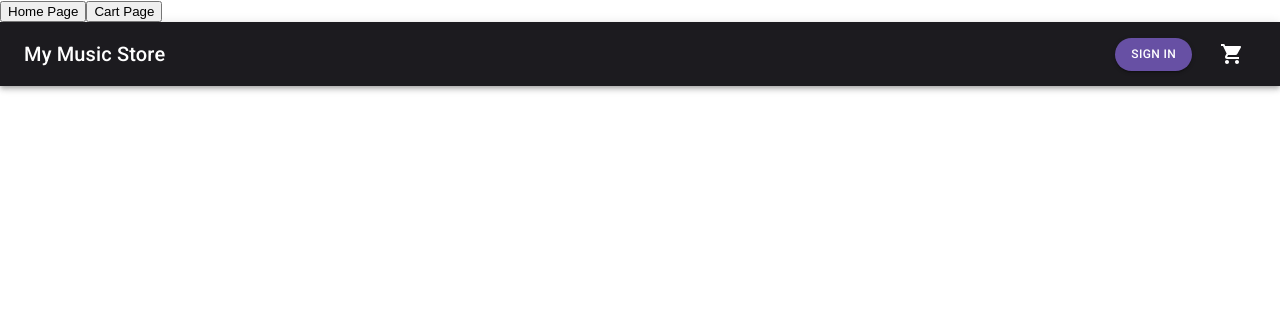
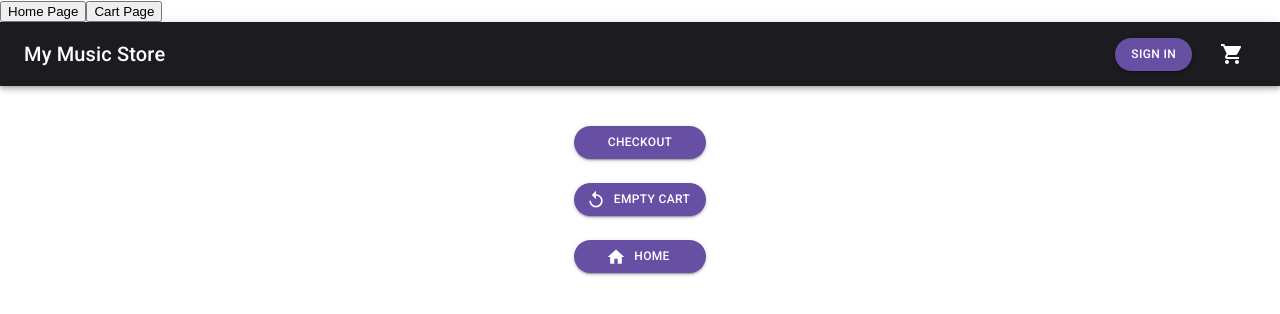
Before and after one commit to WDI-301/my-music-store-4, a React (Create React App) app: page / in a window 1280 px wide. Both pictures are taken after a click on the button "Cart Page". Shown: the top 314 px of the page. Built offline with nearby package versions, Linux system fonts and the light colour scheme.

Commit message:
UI for cart page | custom hook | emprty cart function

```diff
--- /dev/null
+++ b/src/components/CartItem.js
@@ -0,0 +1,53 @@
+import {
+  Card, CardMedia, IconButton, Typography,
+  Box,
+} from '@mui/material';
+import React from 'react';
+import DeleteForeverIcon from '@mui/icons-material/DeleteForever';
+import { useShoppingCart } from '../context/shoppingCartContext';
+
+function CartItem(props) {
+  const { cartItem } = props;
+  const { removeFromCart } = useShoppingCart();
+
+  return (
+    <Card>
+      <Box display="flex" width="100%">
+        <Box>
+          <CardMedia
+            component="img"
+            sx={{ width: 80, height: 80, p: 1 }}
+            image={cartItem.image}
+          />
+        </Box>
+        <Box px={2} display="flex" flexDirection="column" flexGrow={1} justifyContent="center">
+          <Box>
+            <Typography fontWeight="bold">
+              {cartItem.title}
+            </Typography>
+          </Box>
+          <Box>
+            <Typography fontWeight="bold">
+
+              $
+              {cartItem.price / 100}
+            </Typography>
+          </Box>
+        </Box>
+        <Box px={2} display="flex" flexDirection="column" justifyContent="center">
+          <Typography fontWeight="bold">
+            x
+            {cartItem.quantity}
+          </Typography>
+        </Box>
+        <Box px={2} display="flex" flexDirection="column" justifyContent="center" alignItems="center">
+          <IconButton onClick={() => removeFromCart(cartItem.id)}>
+            <DeleteForeverIcon />
+          </IconButton>
+        </Box>
+      </Box>
+    </Card>
+  );
+}
+
+export default CartItem;
--- a/src/components/Header.js
+++ b/src/components/Header.js
@@ -1,13 +1,12 @@
-import React, { useContext } from 'react';
 import ShoppingCartIcon from '@mui/icons-material/ShoppingCart';
 import {
-  AppBar, Badge, Button, IconButton, Toolbar, Typography,
-  Box,
+  AppBar, Badge, Box, Button, IconButton, Toolbar, Typography,
 } from '@mui/material';
-import { shoppingCartContext } from '../context/shoppingCartContext';
+import React from 'react';
+import { useShoppingCart } from '../context/shoppingCartContext';
 
 function Header() {
-  const { shoppingCart } = useContext(shoppingCartContext);
+  const { shoppingCart } = useShoppingCart();
 
   const itemQuantity = shoppingCart.reduce((acc, cartItem) => acc + cartItem.quantity, 0);
 
--- a/src/components/ProductDisplay.js
+++ b/src/components/ProductDisplay.js
@@ -1,7 +1,6 @@
-import React, { useContext } from 'react';
 import AddIcon from '@mui/icons-material/Add';
 import FavoriteIcon from '@mui/icons-material/Favorite';
-import { Button, Box } from '@mui/material';
+import { Box, Button } from '@mui/material';
 import Card from '@mui/material/Card';
 import CardActions from '@mui/material/CardActions';
 import CardContent from '@mui/material/CardContent';
@@ -9,10 +8,11 @@
 import CardMedia from '@mui/material/CardMedia';
 import IconButton from '@mui/material/IconButton';
 import Typography from '@mui/material/Typography';
-import { shoppingCartContext } from '../context/shoppingCartContext';
+import React from 'react';
+import { useShoppingCart } from '../context/shoppingCartContext';
 
 function ProductDisplay(props) {
-  const { addToCart } = useContext(shoppingCartContext);
+  const { addToCart } = useShoppingCart();
 
   const {
     product,
--- a/src/components/pages/CartPage.js
+++ b/src/components/pages/CartPage.js
@@ -1,8 +1,10 @@
-import React, { useContext } from 'react';
-import { Box } from '@mui/material';
+import { Box, Button } from '@mui/material';
+import React from 'react';
+import ReplayIcon from '@mui/icons-material/Replay';
+import HomeIcon from '@mui/icons-material/Home';
+import { useShoppingCart } from '../../context/shoppingCartContext';
+import CartItem from '../CartItem';
 import Layout from '../Layout';
-import { shoppingCartContext } from '../../context/shoppingCartContext';
-
 // const sampleShoppingCart = [
 
 //   {
@@ -24,8 +26,8 @@
 function CartPage() {
   const {
     shoppingCart,
-    removeFromCart,
-  } = useContext(shoppingCartContext);
+    emptyCart,
+  } = useShoppingCart();
 
   // We want to display whats in the shopping cart.
   return (
@@ -37,26 +39,34 @@
         alignItems="center"
       >
         {shoppingCart.map((cartItem) => (
-          <Box p={3} key={cartItem.id}>
-            <Box>
-              {cartItem.title}
-              {' '}
-              - Qty:
-              {cartItem.quantity}
-              {' '}
-              - $
-              {cartItem.price / 100}
-              {' '}
-              total$:
-              {cartItem.total / 100}
-            </Box>
-            <Box>
-              <button type="button" onClick={() => removeFromCart(cartItem.id)}>
-                Remove From cart
-              </button>
-            </Box>
+          <Box p={3} key={cartItem.id} width="100%" maxWidth={500}>
+            <CartItem cartItem={cartItem} />
           </Box>
         ))}
+        <Box mt={5}>
+          <Box mb={3}>
+            <Button fullWidth variant="contained">Checkout</Button>
+          </Box>
+          <Box mb={3}>
+            <Button
+              fullWidth
+              variant="contained"
+              startIcon={<ReplayIcon />}
+              onClick={emptyCart}
+            >
+              Empty Cart
+            </Button>
+          </Box>
+          <Box mb={3}>
+            <Button
+              fullWidth
+              variant="contained"
+              startIcon={<HomeIcon />}
+            >
+              Home
+            </Button>
+          </Box>
+        </Box>
       </Box>
     </Layout>
   );
--- a/src/context/shoppingCartContext.js
+++ b/src/context/shoppingCartContext.js
@@ -1,6 +1,8 @@
-import React, { createContext, useState } from 'react';
+import React, { createContext, useContext, useState } from 'react';
 
 export const shoppingCartContext = createContext();
+
+export const useShoppingCart = () => useContext(shoppingCartContext);
 
 // This component is gonna handle everythign that relates to the shopping cart.
 // that way all we have to do is wrap our application with it.
@@ -50,8 +52,10 @@
     setShoppingCart(newShoppingCart);
   };
 
+  const emptyCart = () => setShoppingCart([]);
+
   return (
-    <shoppingCartContext.Provider value={{ shoppingCart, addToCart, removeFromCart }}>
+    <shoppingCartContext.Provider value={{ shoppingCart, addToCart, removeFromCart, emptyCart }}>
       {children}
     </shoppingCartContext.Provider>
   );
```
